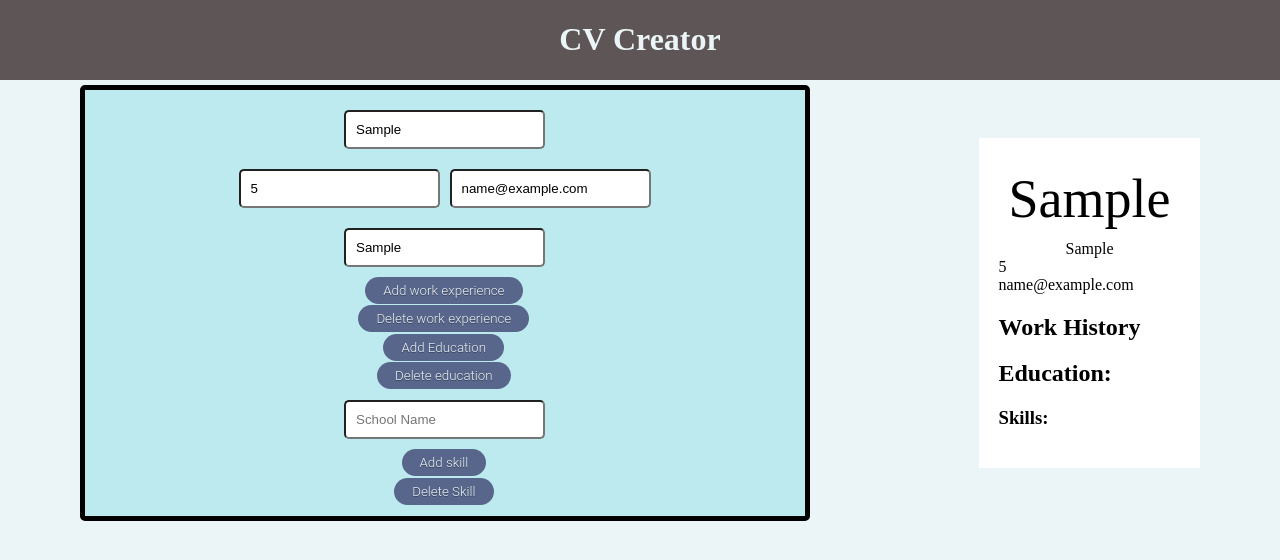
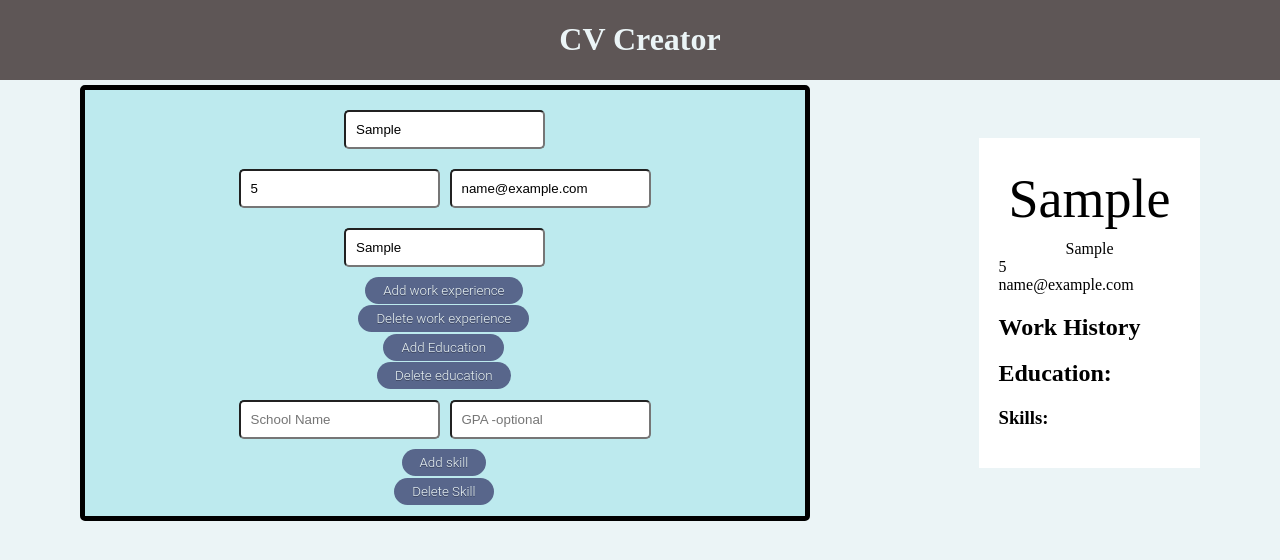
Before and after one commit to 9James9/CVMaker, a React (Create React App) app: page / in a window 1280 px wide. Both pictures are taken after typing "Sample", "5", "name@example.com", "Sample" into the empty fields and a click on the button "Add Education". Shown: the top 560 px of the page. Built offline with nearby package versions, Linux system fonts and the light colour scheme.

Commit message:
added gpa display to education inputs

```diff
--- a/src/components/Displays/Education/educationhistorydisplay.js
+++ b/src/components/Displays/Education/educationhistorydisplay.js
@@ -3,10 +3,15 @@ import './educationhistoryinput.css'
 
 const EducationHistoryDisplay = ({ educationHistory }) => {
   let names = [];
+  let gpas = []
   function processData() {
     names = [];
+    gpas = []
     for (let i = 0; i < Object.keys(educationHistory.Education).length; i++) {
       names.push(`${educationHistory.Education[i]?.Name}`);
+    }
+    for (let i = 0; i < Object.keys(educationHistory.Education).length; i++) {
+      gpas.push(`${educationHistory.Education[i]?.Gpa}`)
     }
   }
   return (
@@ -16,7 +21,8 @@ const EducationHistoryDisplay = ({ educationHistory }) => {
       {names.map((x, i) => {
         return (
           <div key={i} className="educationhistory-display">
-            <p>{names[i] !== "undefined" ? `Studied at: ${names[i]}` : ""}</p>
+            <p>{names[i] !== "undefined" && names[i] !== '' ? `Studied at: ${names[i]}` : ""}</p>
+            <p>{gpas[i] !== 'undefined' && gpas[i] !== '' ? `GPA: ${gpas[i]}` : ''}</p>
           </div>
         );
       })}
--- a/src/components/Main/main.js
+++ b/src/components/Main/main.js
@@ -82,12 +82,26 @@ export function Main() {
       Education: {
         ...prevState.Education,
         [index]: {
+          ...prevState.Education[index],
           Name: e.target.value,
         },
       },
     }));
     console.log(educationHistory);
   };
+
+  const updateEducationHistoryGpa = e => {
+    let index = educationDisplay.length
+    setEducationHistory((prevState) => ({
+      Education: {
+        ...prevState.Education,
+        [index]: {
+          ...prevState.Education[index],
+          Gpa: e.target.value
+        }
+      }
+    }))
+  }
   const uniqueKey = () => {
     return new Date().getTime().toString();
   };
@@ -96,6 +110,7 @@ export function Main() {
       educationDisplay.concat(
         <EducationInput
           key={uniqueKey()}
+          updateEducationHistoryGpa={updateEducationHistoryGpa}
           updateEducationHistoryName={updateEducationHistoryName}
         />
       )
--- a/src/components/inputs/Education/educationinput.js
+++ b/src/components/inputs/Education/educationinput.js
@@ -1,9 +1,10 @@
 import React from 'react';
 import './educationinput.css'
-const EducationInput = ({updateEducationHistoryName}) => {
+const EducationInput = ({updateEducationHistoryName, updateEducationHistoryGpa}) => {
   return (
     <div>
         <input placeholder='School Name' onChange={(e) => {updateEducationHistoryName(e)}}></input>
+        <input placeholder='GPA -optional' onChange={e => {updateEducationHistoryGpa(e)}}></input>
     </div>
   )
 };
```
